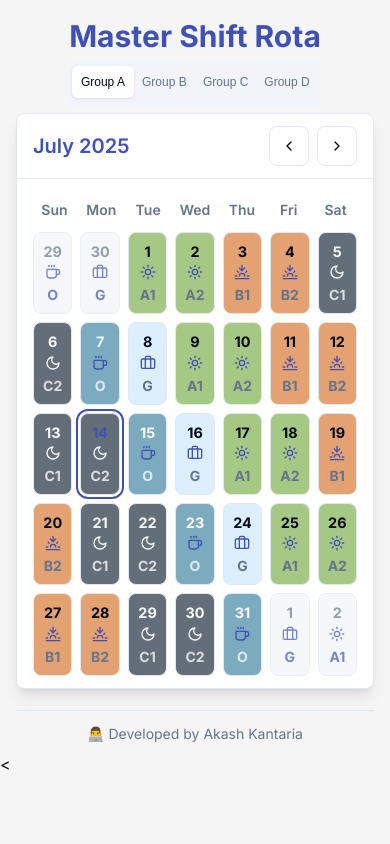
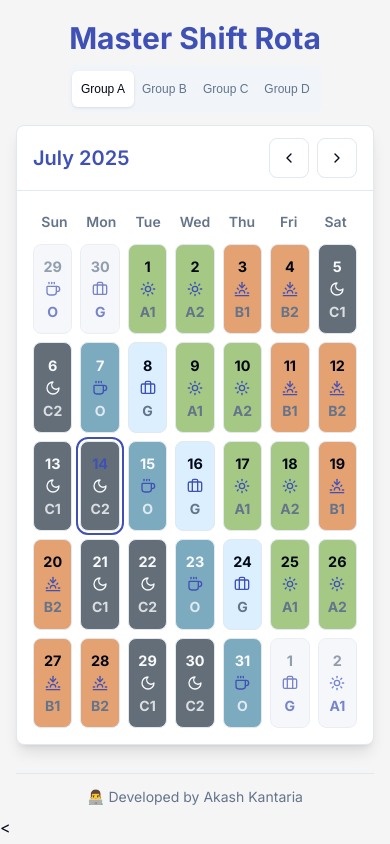
Before and after one commit to SKY1797/Master-Shift-Rota-Web, a website: page index.html in a window 390 px wide. Drawn offline with Linux system fonts and the light colour scheme.

Commit message:
Update styles.css

```diff
--- a/styles.css
+++ b/styles.css
@@ -99,7 +99,7 @@ body {
   font-weight: 700;
   color: var(--primary);
   font-family: "Inter", sans-serif;
-  margin: 0;
+  margin: 0.25rem 0rem;
   text-align: center;
 }
 
@@ -107,7 +107,7 @@ body {
 .main-content {
   display: flex;
   flex-direction: column;
-  gap: 0.3rem; /* 1rem */
+  gap: 0.75rem; /* 1rem */
 }
 
 /* Group Tabs */
@@ -117,7 +117,7 @@ body {
   gap: 0;
   background-color: var(--muted);
   border-radius: var(--radius);
-  padding: 0.4rem 0.25rem 0.65rem;
+  padding: 0.4rem 0.25rem;
   /* padding: 0.25rem; */
   max-width: 24rem;
   margin: 0 auto;
@@ -218,7 +218,7 @@ body {
 
 /* Calendar Content */
 .calendar-content {
-  padding: 0.75rem 1rem; /* 1rem */
+  padding: 0.75rem 1rem 1rem; /* 1rem */
 }
 
 .weekdays-header {
@@ -388,7 +388,7 @@ body {
 
 /* Footer */
 .footer {
-  margin-top: 1.35rem;
+  margin-top: 1.75rem;
   padding: 0.75rem 0 0 0;
   /* padding: 1rem 0; */
   text-align: center;
@@ -414,8 +414,8 @@ body {
   }
 
   .day-card {
-    height: 5.15rem; /* 6rem */
-    padding: 0.5rem;
+    height: 5.65rem; /* 6rem */
+    padding: 0.7rem 0.5rem;
   }
 
   .day-number {
```
